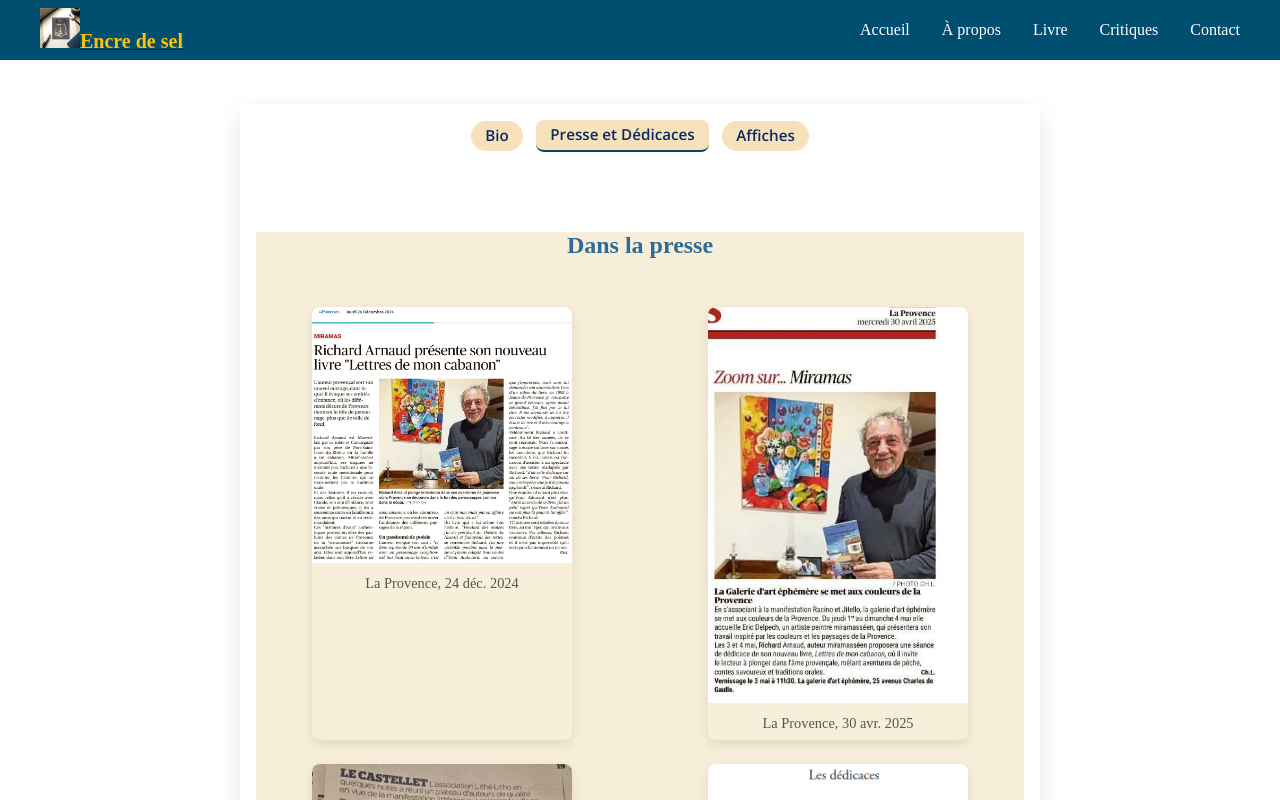
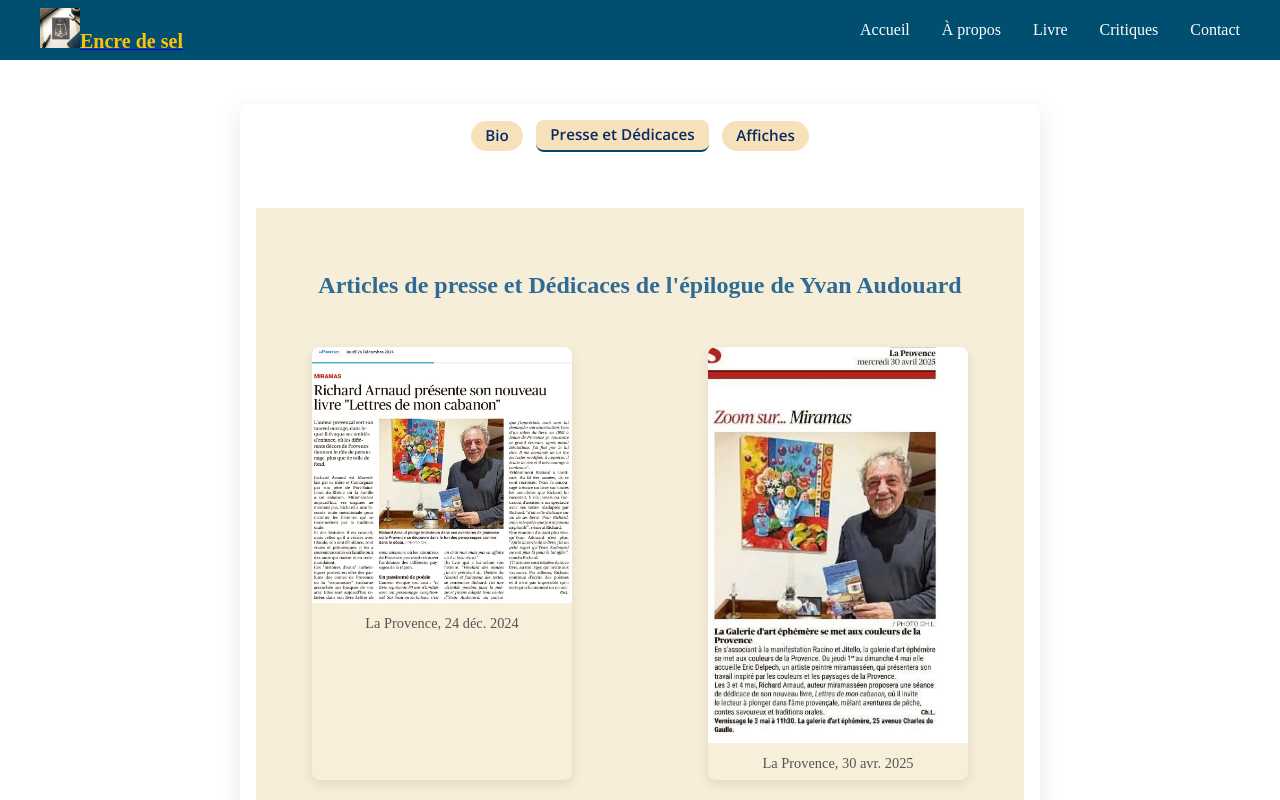
Before and after one commit to Binou05/lettres-de-mon-cabanon, a React (Create React App) app in the folder client/: page /about in a window 1280 px wide. Both pictures are taken after a click on the button "Presse et Dédicaces". Built offline with nearby package versions, Linux system fonts and the light colour scheme.

Commit message:
Fix error synthaxe

```diff
--- a/client/src/pages/About.css
+++ b/client/src/pages/About.css
@@ -250,8 +250,14 @@
 .about__bio-text p{ margin-bottom:1.2rem; margin-right:1.2rem; }
 
 /* ARTICLES — inchangé */
-.about__articles{ background-color:#eedeb282; }
-.about__articles h2{ text-align:center; margin-bottom:3rem; margin-top:5rem; color:#2f6b94; }
+.about__articles{ background-color:#eedeb282; padding-top: 4rem; }
+.about__articles h2{
+  text-align:center;
+  margin-bottom:3rem;
+
+  color:#2f6b94;
+}
+
 .articles-grid{ display:grid; grid-template-columns:repeat(auto-fit,minmax(300px,1fr)); gap:1.5rem; justify-content:center; justify-items:center; }
 .articles-grid figure{ width:260px; background:#ffffff05; border-radius:8px; overflow:hidden; box-shadow:0 4px 12px rgba(0,0,0,0.1); }
 .articles-grid img{ width:100%; }
--- a/client/src/pages/About.jsx
+++ b/client/src/pages/About.jsx
@@ -176,7 +176,7 @@ export default function About() {
                 Chaque été pendant toute son adolescence, lors des vacances
                 scolaires, sur les pas-de-portes à Marseille, sur la plage
                 devant les cabanons à Port Saint Louis du Rhône, lieux se
-                transformant en véritable agoras, il va s'imprégner de l'art
+                transformant en véritables agoras, il va s'imprégner de l'art
                 oral de l'histoire drôle, du fait divers rocambolesque, du conte
                 incroyable, tous certifiés vrais par les rapporteurs d'un soir
                 même quand ils défient l'entendement !
@@ -206,7 +206,7 @@ export default function About() {
 
         {tab === "articles" && (
           <section className="about__articles">
-            <h2>Dans la presse</h2>
+            <h2>Articles de presse et Dédicaces de l'épilogue de Yvan Audouard</h2>
 
             <div className="articles-grid">
               {articles.map(({ src, caption }, i) => (
```
